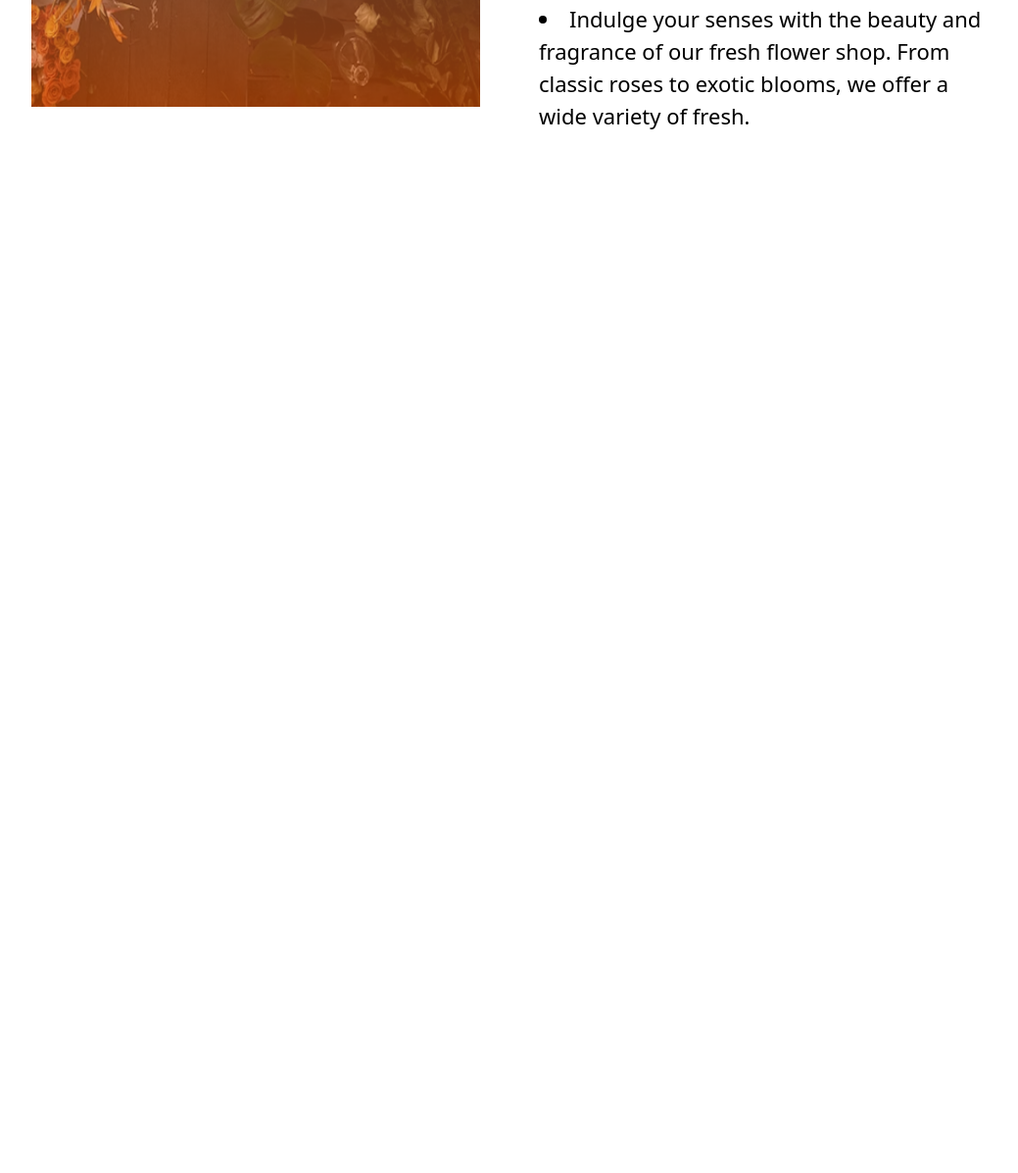
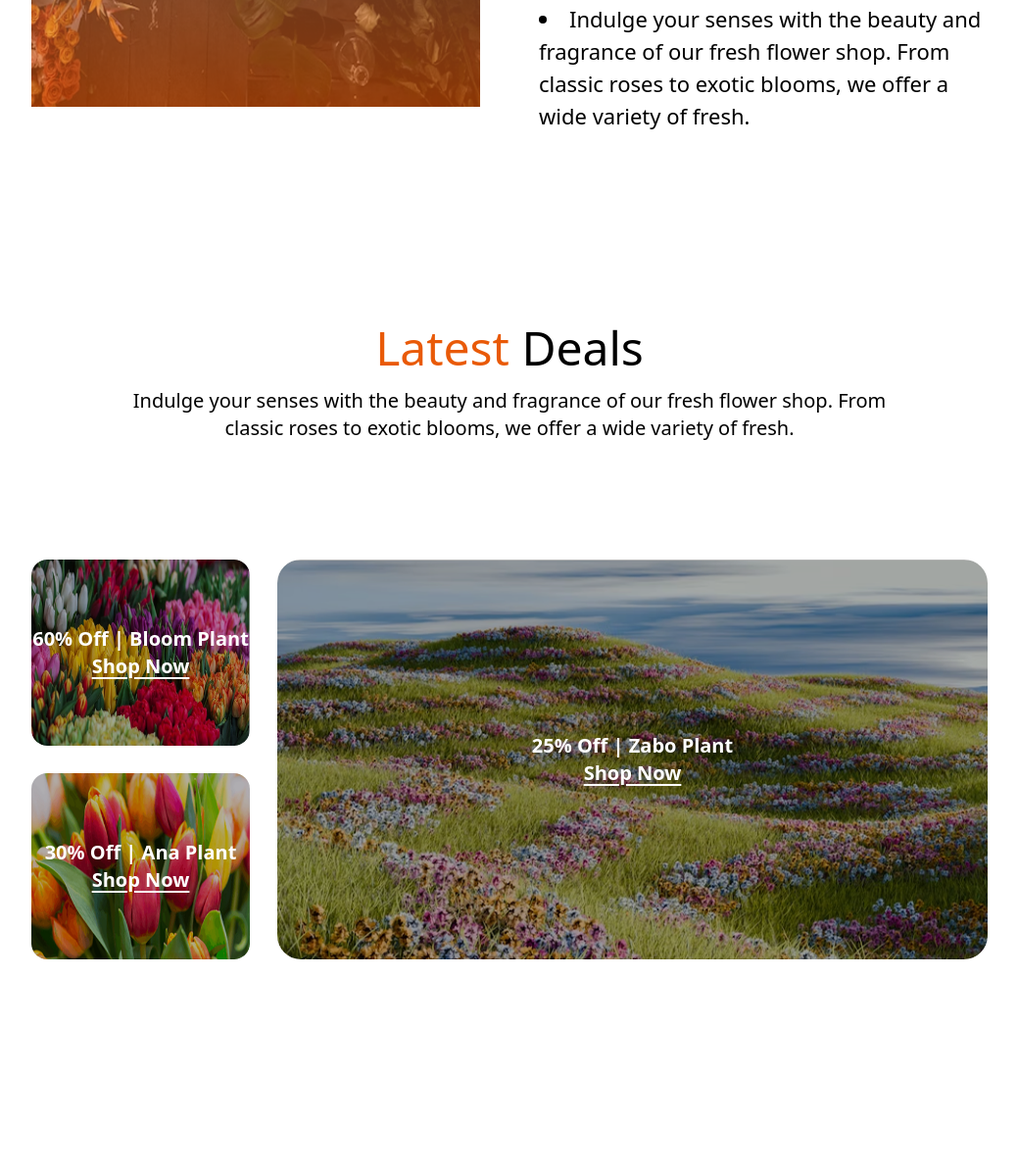
Before and after one commit to badhan-123/MS2ASS2, a plain HTML site: page index.html in a window 1280 px wide. Shown: the part 2759-3956 px from the top of the page at 98% size, without its empty margins (120-1159 px from the left). Before the commit the page ends 3090 px from the top, so only its background shows below. Drawn offline with nearby package versions, Linux system fonts and the light colour scheme.

Commit message:
latest deals section

```diff
--- a/index.html
+++ b/index.html
@@ -100,8 +100,34 @@
     </div>
 </div>
 </section>
-<section class="Latest-deals">
+<section class="Latest-deals ml-38 mr-38">
+<div class="ld">
+    <div class="ldtxt text-center mb-30">
+        <h2 class="text-5xl  mb-4"> <span class="text-[#E95A08]">Latest </span>  Deals</h2>
+        <h5 class="text-xl">Indulge your senses with the beauty and fragrance of our fresh flower shop. From <br> classic roses to exotic blooms, we offer a wide variety of fresh.</h5>
+        </div>
+        <div class="ldimgholder">
+            <div class="ldimg grid grid-flow-col grid-rows-3 gap-x-7 gap-y-7 ">
+              <div class=" relative rounded-2xl overflow-hidden ">
+                 <img class="rounded-2xl w-full h-full  " src="assets/deal-bloom.png" alt="">
+               <div class="absolute inset-0 bg-black/30 flex flex-col justify-center items-center text-white font-bold text-xl"><h4 >60% Off | Bloom Plant</h4>
+                <h5 class=" underline underline-offset-4">Shop Now</h5></div>
+            </div>
 
+            <div class="relative rounded-2xl overflow-hidden">  <img class="rounded-2xl w-full h-full "  src="assets/deal-ana.png" alt="" srcset="">
+      <div class="absolute inset-0 bg-black/30 flex flex-col justify-center items-center text-white font-bold text-xl"> <h4>30% Off | Ana  Plant</h4>
+                <h5 class=" underline underline-offset-4">Shop Now</h5></div>
+            </div>
+
+         <div class="row-span-2 col-span-3 relative rounded-3xl overflow-hidden ">  <img  class="rounded-3xl w-full h-full"  src="assets/deal-zabo.png" alt="" srcset="">
+      <div class="absolute inset-0 bg-black/30 flex flex-col justify-center items-center text-white font-bold text-xl">  <h2>25% Off | Zabo Plant</h2>
+        <h3 class=" underline underline-offset-4">Shop Now</h3></div>
+        </div>
+         </div>
+
+        </div>
+
+</div>
 </section>
 <section class="Join">
 
```
